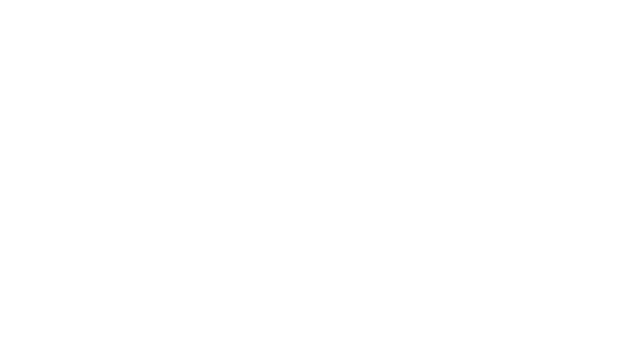
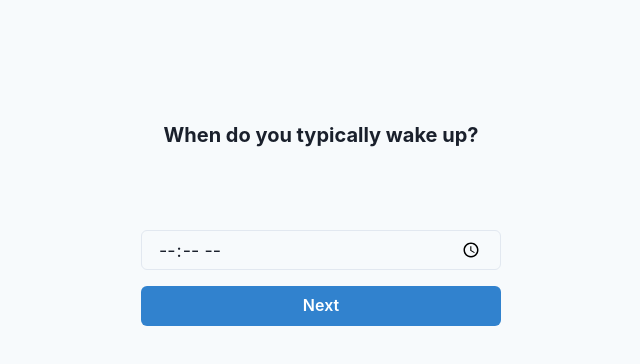
Before and after one commit to Sukantad/Sleep-Efficiency, a React (Create React App) app in the folder client/: page /wakeup in a window 1280 px wide. Before the commit this address had no page. Shown: the top 364 px of the page, without its empty margins (319-959 px from the left). Built offline with nearby package versions, Linux system fonts and the light colour scheme.

Commit message:
wakeup screen added

```diff
--- a/client/src/Components/AllRoutes.jsx
+++ b/client/src/Components/AllRoutes.jsx
@@ -3,6 +3,7 @@
 import WelcomeScreen from './WelcomeScreen';
 import StruggleDuration from './StruggleDuration';
 import BedtimeScreen from './BedtimeScreen';
+import WakeupScreen from './WakeupScreen';
 
 
 
@@ -14,7 +15,7 @@
                 <Route path="/" element={<WelcomeScreen />} />
                 <Route path='/struggleduration' element={<StruggleDuration />} > </Route>
                 <Route path='/bedtime' element={<BedtimeScreen />}></Route>
-
+                <Route path='/wakeup' element={<WakeupScreen />}></Route>
             </Routes>
         </div>
     );
--- /dev/null
+++ b/client/src/Components/WakeupScreen.jsx
@@ -0,0 +1,62 @@
+import React, { useContext, useState } from 'react';
+import {
+
+    Box,
+    Heading,
+    Button,
+    FormControl,
+    FormLabel,
+    Input,
+    Flex,
+} from '@chakra-ui/react';
+import { SleepContext } from '../Context/SleepContextProvider';
+import { useNavigate } from 'react-router-dom';
+
+function WakeupScreen() {
+    const [wakeTime, setWakeTime] = useState('');
+    const { handleWakeup } = useContext(SleepContext);
+    const navigate = useNavigate();
+
+    function handleSubmit(event) {
+        event.preventDefault();
+        handleWakeup(wakeTime);
+        navigate('/sleepduration');
+    }
+
+    return (
+
+        <Box p={4} h="100vh" bg="gray.50" display="flex" alignItems="center" justifyContent="center">
+            <Flex direction="column" h={'70vh'} w="100%" maxW="360px">
+                <Box mb='80px' fontWeight="bold" fontSize="xl" textAlign="center" >
+                    When do you typically wake up?</Box>
+
+                <Box mb={8}>
+
+                    <form onSubmit={handleSubmit}>
+                        <FormControl id="wakeup">
+                            <Input
+                                required
+                                type="time"
+                                value={wakeTime}
+                                onChange={(event) => setWakeTime(event.target.value)}
+                                placeholder="HH:MM"
+                                fontSize="lg"
+                            />
+                        </FormControl>
+                        <Button
+                            type="submit"
+                            colorScheme="blue"
+                            w="100%"
+                            mt={4}
+                        >
+                            Next
+                        </Button>
+                    </form>
+                </Box>
+            </Flex>
+        </Box>
+
+    );
+}
+
+export default WakeupScreen;
--- a/client/src/Context/SleepContextProvider.js
+++ b/client/src/Context/SleepContextProvider.js
@@ -16,7 +16,9 @@
   function bedTimeHandler(sleepTime) {
     userData.sleepTime = sleepTime;
   }
-
+  function handleWakeup(wakeTime) {
+    userData.wakeTime = wakeTime;
+  }
   return (
     <SleepContext.Provider
       value={{
@@ -24,6 +26,7 @@
         handleStruggleDuration,
         handleStruggleDuration,
         bedTimeHandler,
+        handleWakeup,
       }}
     >
       {children}
```
